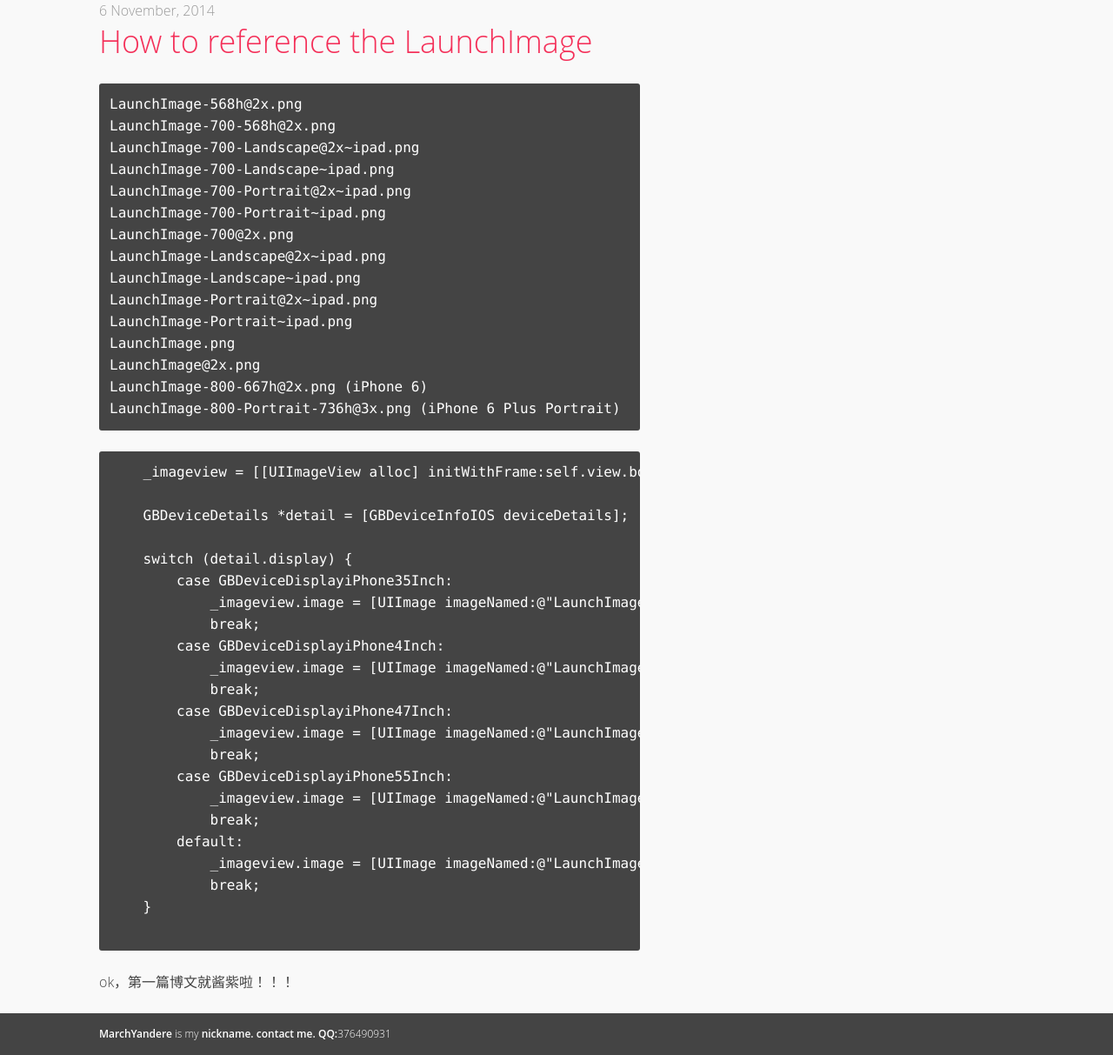
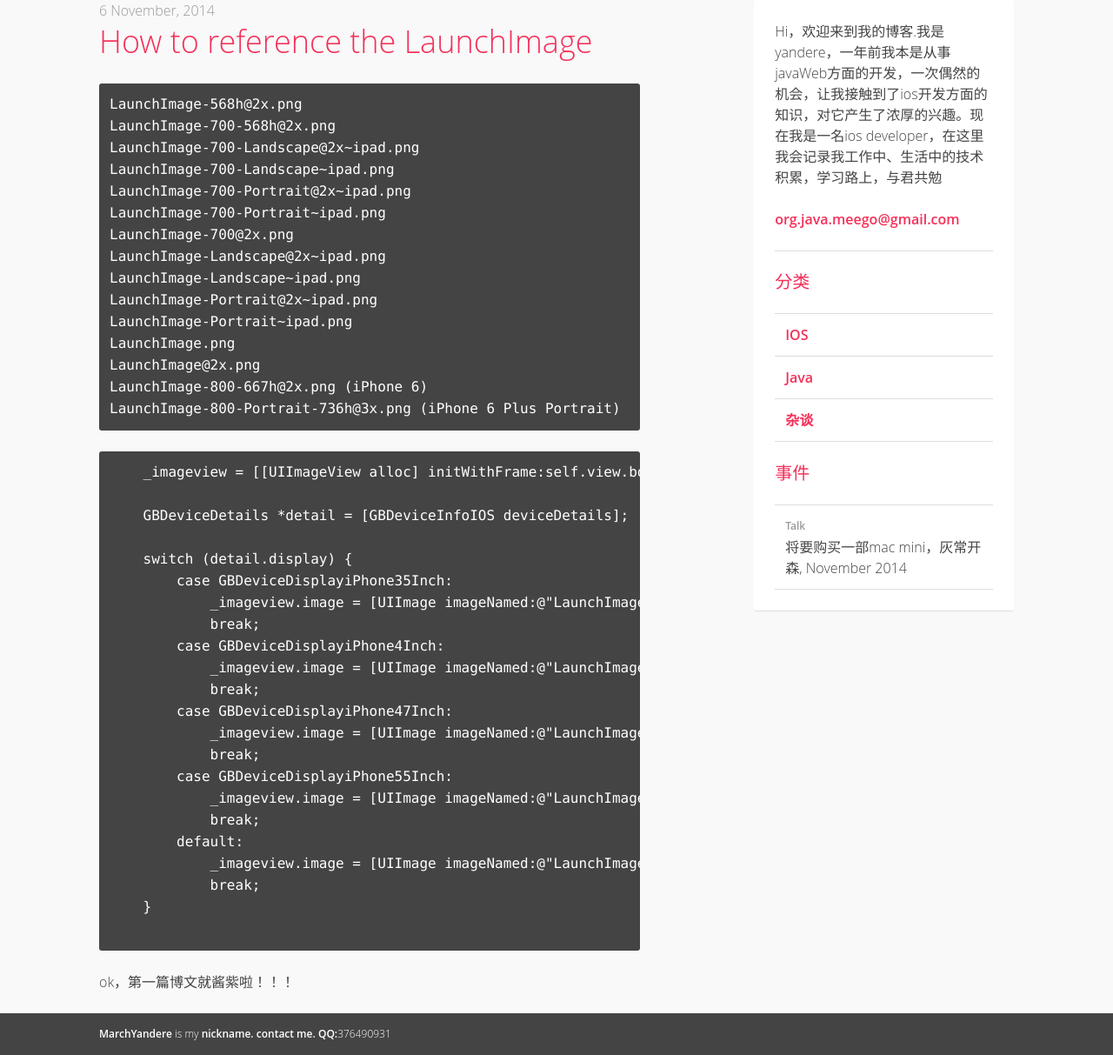
Before and after one commit to MarchYandere/MarchYandere.github.io, a Jekyll site: the page built from _posts/2014-11-06-how-to-reference-the-LaunchImage.md, in a window 1280 px wide. Shown: the whole page at 87% size. Built offline with Jekyll 4.4.1, drawn with Linux system fonts in a browser that asks for light colours; Markdown is read by kramdown in place of the engine named in the settings.

Commit message:
post update

```diff
--- a/_layouts/post.html
+++ b/_layouts/post.html
@@ -26,6 +26,33 @@
         		</section
        			><section class="layout__item  desk-three-tenths  desk-push-one-tenth" data-ui-component="Sub content">
 
+            		<div class="[ box  box--highlight ]  mb">
+        				<p>Hi，欢迎来到我的博客.我是yandere，一年前我本是从事javaWeb方面的开发，一次偶然的机会，让我接触到了ios开发方面的知识，对它产生了浓厚的兴趣。现在我是一名ios developer，在这里我会记录我工作中、生活中的技术积累，学习路上，与君共勉</p>
+
+						<p><a href="#" class="twitter-follow-button" data-show-count="true" data-lang="en">org.java.meego@gmail.com</a></p>
+
+						<hr />
+
+						<h4>分类</h4>
+
+						<ul class="[ list-ui  list-ui--small ]  mb">
+    						<li><a href="#">IOS</a></li>
+    						<li><a href="#">Java</a></li>
+    						<li><a href="#">杂谈</a></li>
+							</ul>
+
+							<h4>事件</h4>
+
+							<ul class="list-ui  list-ui--small">
+
+    							<li>
+        							<h3 class="list-ui__title">Talk</h3>
+        			 				将要购买一部mac mini，灰常开森, November 2014
+    							</li>
+
+							</ul>
+
+        				</div>
 
 
             		<!--<article class="[ box  box--highlight ]  mt" data-ui-component="ad">
```
